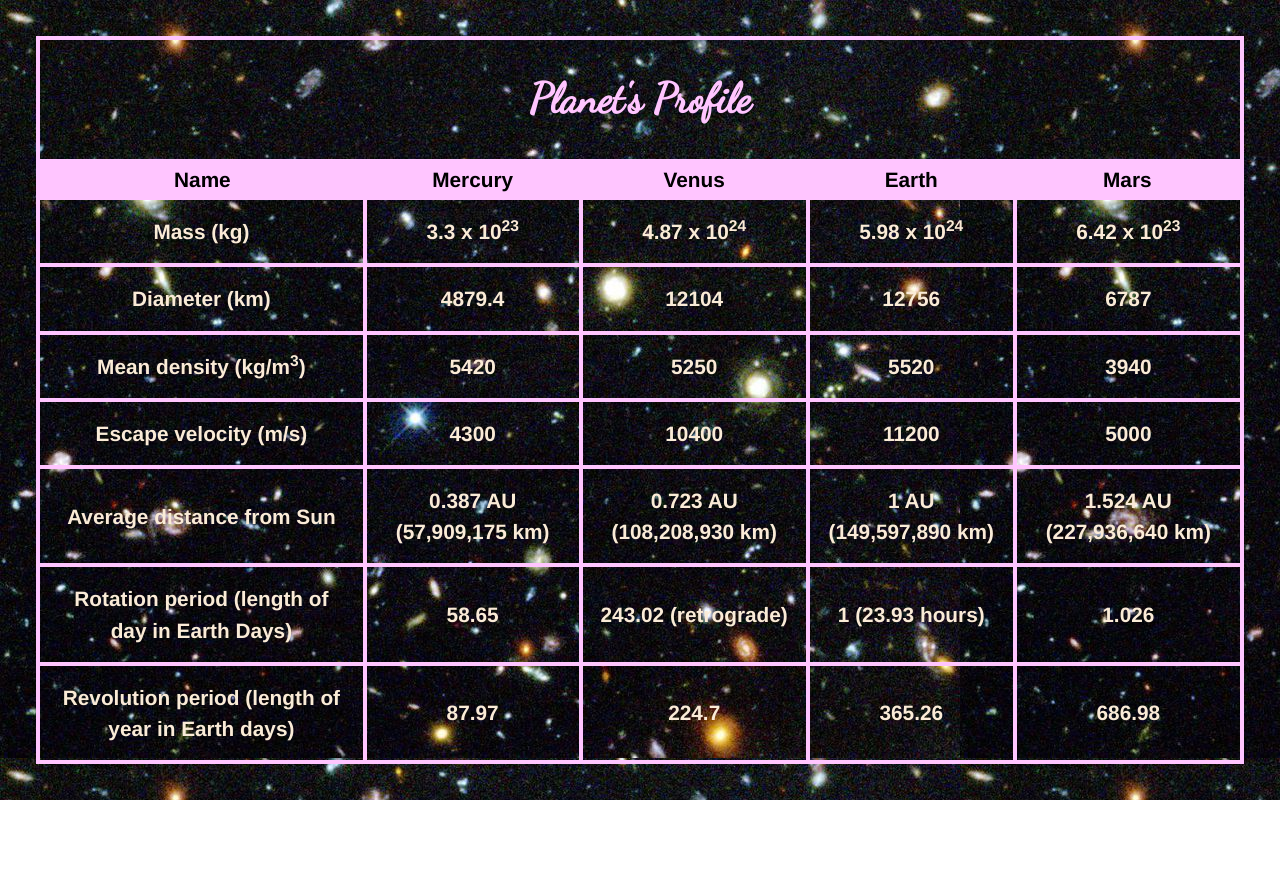
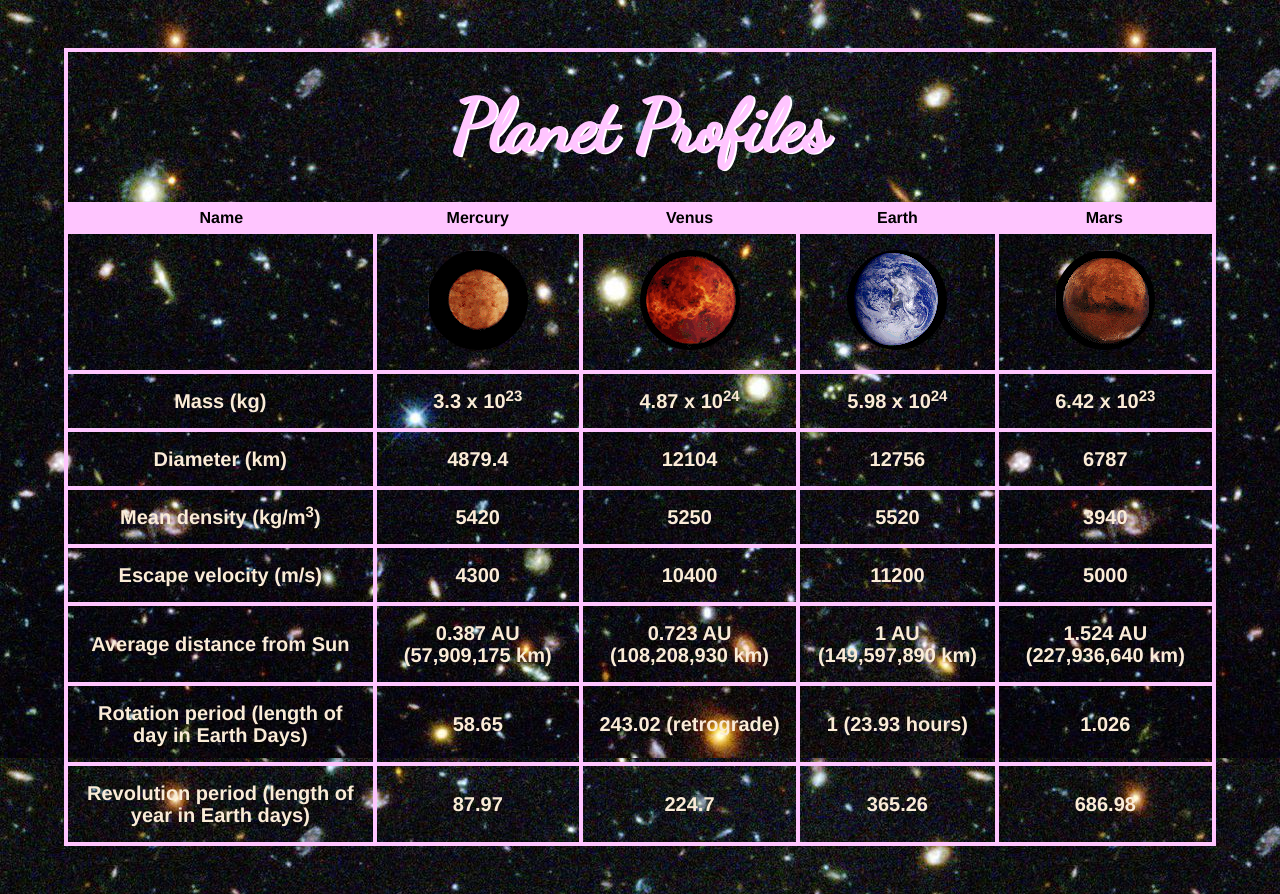
Before and after one commit to dnov09/itmd361-lab5, a plain HTML site: page index.html in a window 1280 px wide. Before the commit the page ends 800 px from the top, so only its background shows below. Drawn offline with Linux system fonts and the light colour scheme.

Commit message:
fixed indentation + more - added images - changed up styling - changed font size - styled title ones more

```diff
--- a/css/style.css
+++ b/css/style.css
@@ -1,11 +1,23 @@
 @import url('https://fonts.googleapis.com/css2?family=Dancing+Script&display=swap');
 
 body {
-    padding: 36px;
+  padding-top: 3em;
+  padding-left: 4em;
+  padding-right: 4em;
+  padding-bottom: 3em;
   font-family: 'Franklin Gothic Medium', 'Arial Narrow', Arial, sans-serif;
   font-weight: bold;
   color: antiquewhite;
   background-image: url("/img/space.jpg");
+}
+
+img {
+  border-width: 1px;
+  border-radius: 60%;
+}
+
+img:hover {
+  box-shadow: 0 0 5px 6px rgb(255, 255, 255);
 }
 
 .heading-row {
@@ -16,17 +28,21 @@ body {
 
 #headline {
   font-family: 'Dancing Script', cursive;
+  font-size: 36px;
   color: rgb(255, 197, 255);
+  text-shadow: 2px 1px rgb(255, 255, 255);
 }
 
 table {
-    line-height: 1.5em;
-    font-size: 1.3em;
+  line-height: 22px;
+
 }
 
 td {
+  font-size: 20px;
   text-align: center;
   padding: 16px;
+
 }
 
 table,
@@ -34,6 +50,6 @@ td {
   border: rgb(255, 197, 255);
   border-style: solid;
   border-width: 4px;
-    border-radius: 60px;
   border-collapse: collapse;
+  border-radius: 30%;
 }
--- a/index.html
+++ b/index.html
@@ -14,7 +14,7 @@
   <table>
     <tr>
       <td id="headline" colspan="5">
-        <h1>Planet&#039;s Profile</h1>
+        <h1>Planet Profiles</h1>
       </td>
     <tr class="heading-row">
       <th>Name</th>
@@ -22,6 +22,14 @@
       <th>Venus</th>
       <th>Earth</th>
       <th>Mars</th>
+    </tr>
+    <tr>
+      <td></td>
+      <td><img src="img/merglobe.gif" alt=""></td>
+      <td><img src="img/venglobe.gif" alt=""></td>
+      <td><img src="img/earglobe.gif" alt=""></td>
+      <td><img src="img/marglobe.gif" alt=""></td>
+
     </tr>
     <tr>
       <td>Mass (kg)</td>
```
Also changed, not shown: img/earglobe.gif (added), img/marglobe.gif (added), img/merglobe.gif (added), img/venglobe.gif (added). Lines whose indentation alone changed are shown as unchanged.
